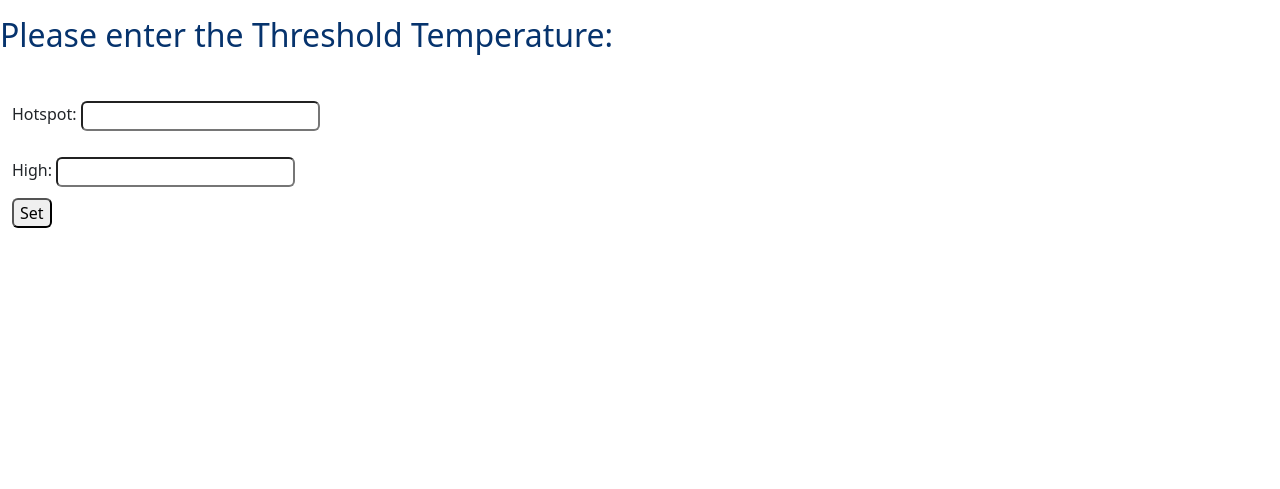
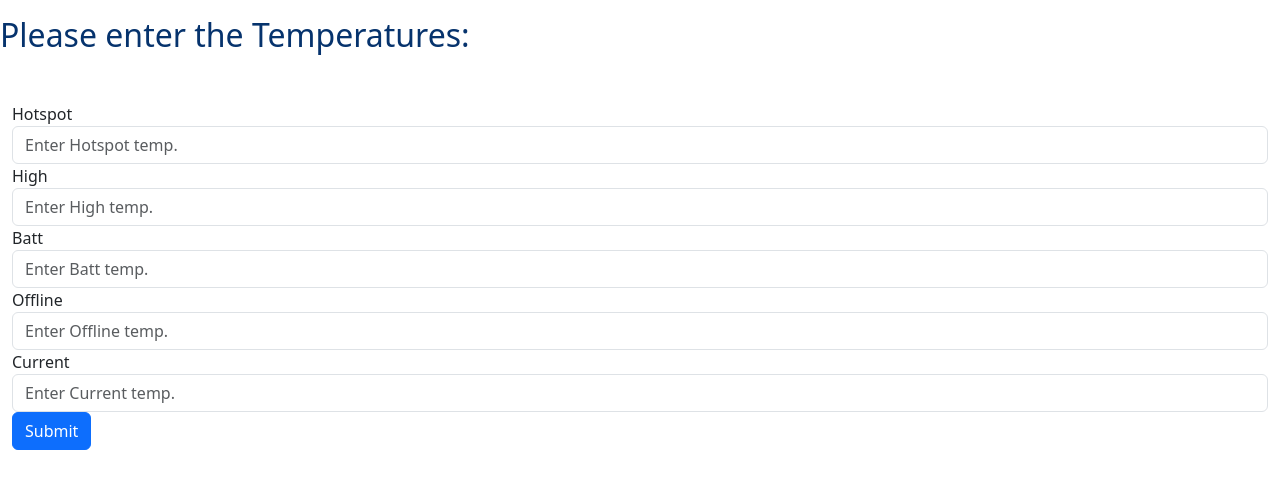
Before and after one commit to pytho321/TemperatureSensor, a Django app: page /temp/ in a window 1280 px wide. Shown: the top 489 px of the page. Run offline with Django 4.2, Linux system fonts and the light colour scheme; some libraries are stand-ins or nearby versions.

Commit message:
Update temp.html

```diff
--- a/mainapp/templates/temp.html
+++ b/mainapp/templates/temp.html
@@ -10,16 +10,33 @@
 
 </head>
 <body>
-    <h2 class="mt-3" style="color: rgb(6, 51, 109);">Please enter the Threshold Temperature: </h2><br>
+    <h2 class="mt-3" style="color: rgb(6, 51, 109);">Please enter the Temperatures: </h2><br>
     <div class="container-fluid">
-        <form method="post" action="" class="form-label mt-3" style="display:contents;">
+        <form method="post" action="" class="form-label mt-3">
             {% csrf_token %}
-            <label class="mb-3 mt-3">Hotspot:</label>
-            <input type="text" class="btn-group" name="hotspot"><br>
-            <label class="mb-3 mt-3">High:  </label>
-            <input type="text" class="btn-group" name="high"><br>
-            <button class="btn-group" type="submit">Set</button>
-        </form>
+            <div class="form-group">
+              <label for="Hotspot">Hotspot</label>
+              <input type="text" class="form-control" name="hotspot" placeholder="Enter Hotspot temp.">
+            </div>
+            <div class="form-group">
+              <label for="High">High</label>
+              <input type="text" class="form-control" name="high" placeholder="Enter High temp.">
+            </div>
+            <div class="form-group">
+              <label for="Batt">Batt</label>
+              <input type="number" class="form-control" name="batt" placeholder="Enter Batt temp.">
+            </div>
+            <div class="form-group">
+              <label for="offline">Offline</label>
+              <input type="number" class="form-control" name="offline" placeholder="Enter Offline temp.">
+            </div>
+            <div class="form-group">
+              <label for="current">Current</label>
+              <input type="number" class="form-control" name="current" placeholder="Enter Current temp.">
+            </div>
+
+            <button type="submit" class="btn btn-primary">Submit</button>
+          </form>
     </div>
     <script src="{% static 'js/bootstrap.min.js' %}"></script>
 
```
